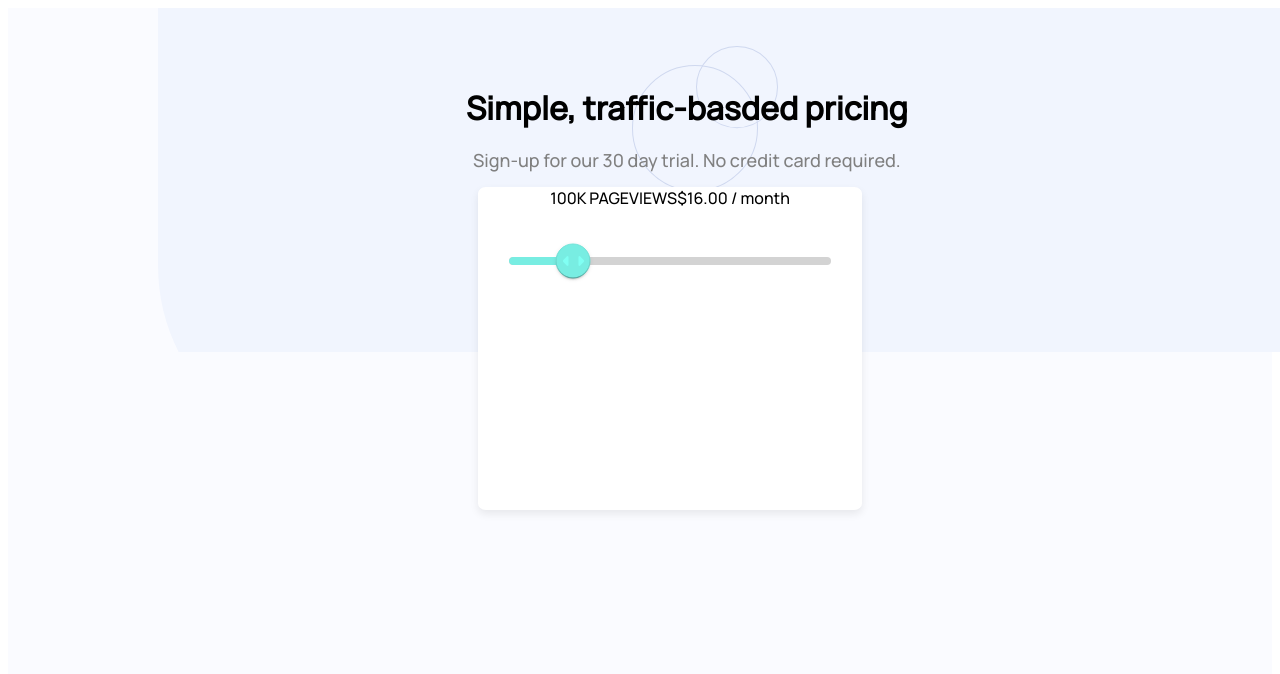
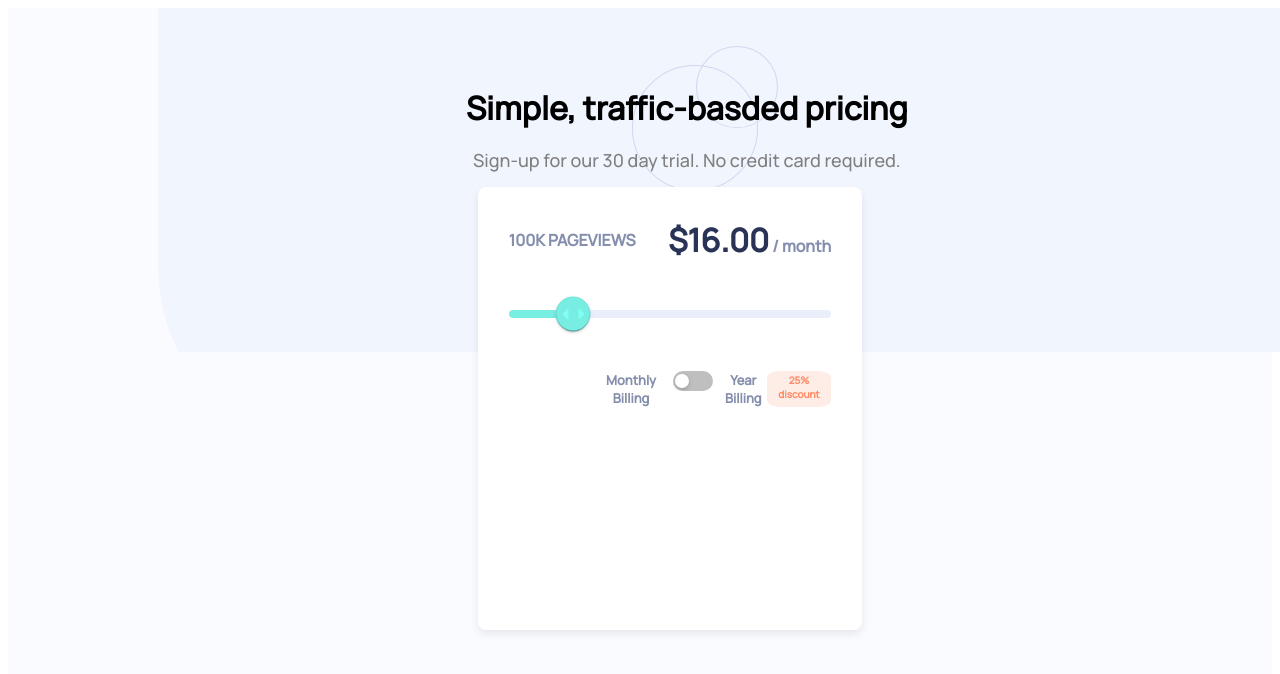
Before and after one commit to maxechereza/Name-Your-Price, a React (Create React App) app in the folder name-your-price/: page / in a window 1280 px wide. Shown: the top 674 px of the page. Built offline with nearby package versions, Linux system fonts and the light colour scheme.

Commit message:
Introducing Switch and Billing section

```diff
--- a/name-your-price/src/components/PriceContainer.css
+++ b/name-your-price/src/components/PriceContainer.css
@@ -1,5 +1,5 @@
 .PriceContainer {
-  background-color: white;
+  background-color: hsl(0, 0%, 100%);
   width: 30%;
   padding: 0% 0% 15% 0%;
   position: absolute;
@@ -9,6 +9,19 @@
   box-shadow: 0 4px 8px 0 rgba(0, 0, 0, 8%);
 }
 
-.Upper {
-  margin: 0% 8% 0% 8%;
+.UpperSection {
+  margin: 8% 8% 8% 8%;
 }
+
+.PriceSummary {
+  display: flex;
+  justify-content: space-between;
+  align-items: center;
+}
+
+.Billing {
+  display: flex;
+  flex-direction: row;
+  justify-content: space-evenly;
+  margin: 0% 0% 0% 25%;
+}
--- a/name-your-price/src/components/PriceContainer.tsx
+++ b/name-your-price/src/components/PriceContainer.tsx
@@ -1,7 +1,9 @@
 import "./PriceContainer.css";
 import Slider, { SliderThumb } from "@mui/material/Slider";
+import Switch from "@mui/material/Switch";
 import { styled } from "@mui/material/styles";
 import thumbImage from "../images/icon-slider.svg";
+import useToggle from "../hooks/useToggle";
 
 interface NYPThumbComponentProps extends React.HTMLAttributes<unknown> {}
 
@@ -40,23 +42,95 @@ const NYPSlider = styled(Slider)(({}) => ({
     height: 6,
   },
   "& .MuiSlider-rail": {
-    color: "lightgrey",
+    color: "hsl(224, 65%, 95%)",
     opacity: 1,
     height: 8,
   },
 }));
 
+const NYPSwitch = styled(Switch)(({}) => ({
+  width: 40,
+  height: 20,
+  padding: 0,
+  display: "flex",
+  "&:active": {
+    "& .MuiSwitch-thumb": {
+      width: 15,
+    },
+    "& .MuiSwitch-switchBase.Mui-checked": {
+      transform: "translateX(9px)",
+    },
+  },
+  "& .MuiSwitch-switchBase": {
+    padding: 2,
+    "&.Mui-checked": {
+      transform: "translateX(20px)",
+      color: "#fff",
+      "& + .MuiSwitch-track": {
+        opacity: 1,
+        backgroundColor: `${ligth}`,
+      },
+    },
+  },
+  "& .MuiSwitch-thumb": {
+    boxShadow: "0 2px 4px 0 rgb(0 35 11 / 20%)",
+    width: 14,
+    height: 14,
+    borderRadius: 7,
+    marginTop: "1px",
+  },
+  "& .MuiSwitch-track": {
+    borderRadius: 20 / 2,
+    opacity: 1,
+    backgroundColor: "rgba(0,0,0,.25)",
+    boxSizing: "border-box",
+  },
+}));
+
 function PriceContainer() {
+  const [switchValue, setSwitchValue] = useToggle();
+
   return (
     <>
       <div className="PriceContainer">
-        <div className="Upper">
-          <span>100K PAGEVIEWS</span>
-          <span>$16.00</span>
-          <span> / month</span>
+        <div className="UpperSection">
+          <div className="PriceSummary">
+            <b style={{ color: "hsl(225, 20%, 60%)", fontStretch: "expanded" }}>
+              100K PAGEVIEWS
+            </b>
+            <div>
+              <b style={{ color: "hsl(227, 35%, 25%)", fontSize: "xx-large" }}>
+                $16.00
+              </b>
+              <b style={{ color: "hsl(225, 20%, 60%)" }}> / month</b>
+            </div>
+          </div>
 
           <NYPSlider slots={{ thumb: NYPThumbComponent }} defaultValue={20} />
+
+          <div className="Billing">
+            <b style={{ color: "hsl(225, 20%, 60%)", fontSize: "small" }}>
+              Monthly Billing
+            </b>
+            <NYPSwitch value={switchValue} onChange={setSwitchValue} />
+            <b style={{ color: "hsl(225, 20%, 60%)", fontSize: "small" }}>
+              Year Billing
+            </b>
+            <b
+              style={{
+                color: "hsl(15, 100%, 70%)",
+                fontSize: "x-small",
+                backgroundColor: "hsl(14, 92%, 95%)",
+                borderRadius: "20%",
+                padding: "1% 1% 1% 1%",
+                margin: "0% 0% 0% -3%",
+              }}
+            >
+              25% discount
+            </b>
+          </div>
         </div>
+        <div className="DownSection"></div>
       </div>
     </>
   );
--- /dev/null
+++ b/name-your-price/src/hooks/useToggle.ts
@@ -0,0 +1,9 @@
+import { useCallback, useState } from "react";
+
+const useToggle = (initialState: boolean = false): [boolean, any] => {
+  const [state, setState] = useState<boolean>(initialState);
+  const toggle = useCallback((): void => setState((state) => !state), []);
+  return [state, toggle];
+};
+
+export default useToggle;
```
